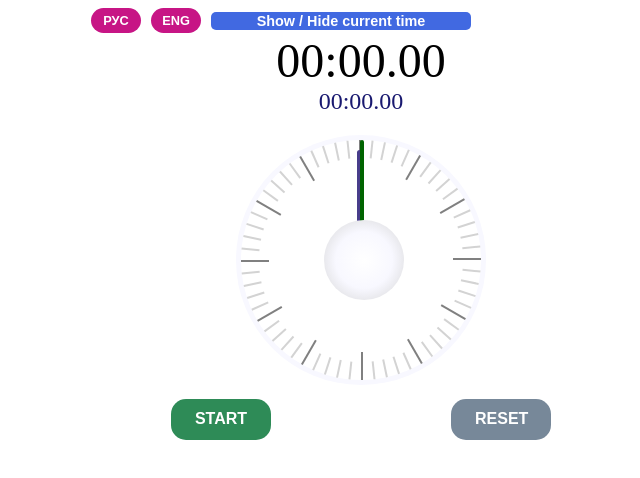
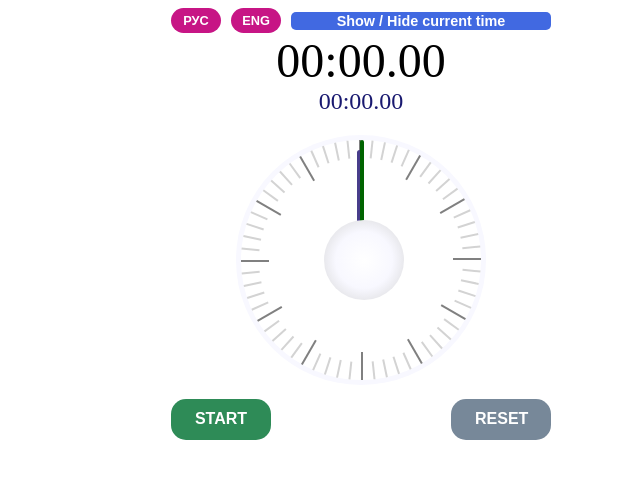
Before and after one commit to AnastasiaSidorenko/StopWatch_remarks, a React (Create React App) app: page / in a window 1280 px wide. Shown: the top 478 px of the page, without its empty margins (287-927 px from the left). Built offline with nearby package versions, Linux system fonts and the light colour scheme.

Commit message:
lang_switcher justified

```diff
--- a/src/index.css
+++ b/src/index.css
@@ -86,7 +86,6 @@ button:hover {
     display: grid;
     grid-template-columns: 100px 100px;
     grid-column-gap: 20px;
-    margin-left: -80px;
 }
 .current_time_block {
     display: grid;
```
